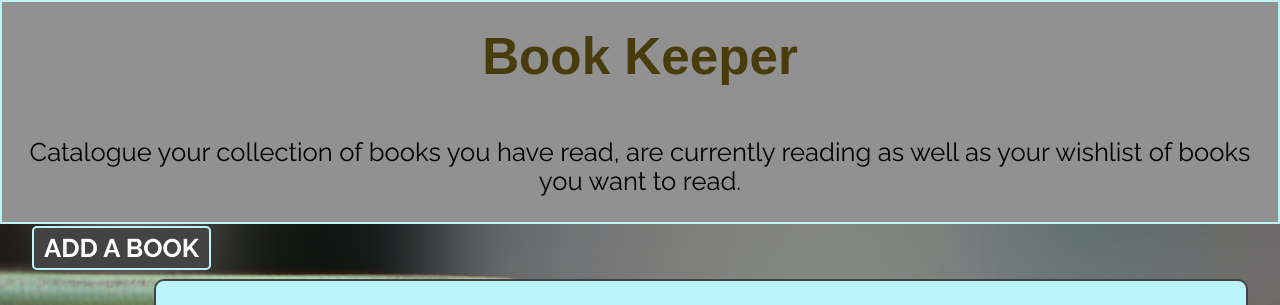
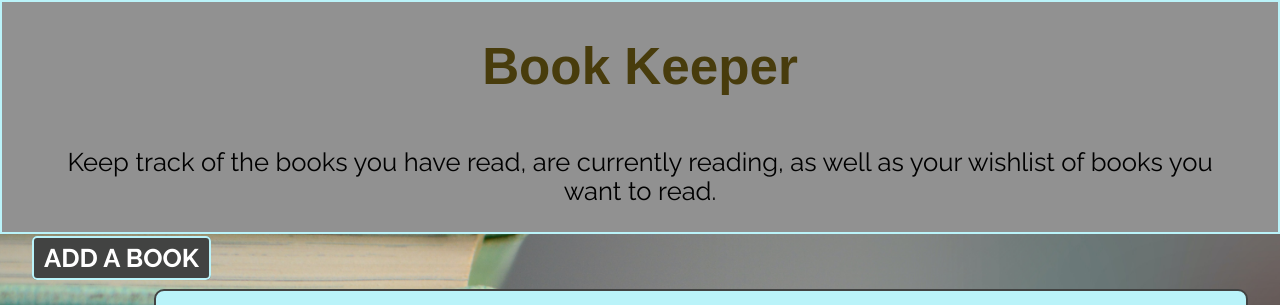
Before and after one commit to kristinmc42/bookKeeper, a React (Create React App) app: page / in a window 1280 px wide. Shown: the top 305 px of the page. Built offline with nearby package versions, Linux system fonts and the light colour scheme; no server answers; the database is empty; a web font is replaced by a local one.

Commit message:
added style color, placeholder color and opacity, fixed height on pagecontainer to fill screen

```diff
--- a/src/App.js
+++ b/src/App.js
@@ -17,8 +17,10 @@ function App() {
     <Router>
       <div className="pageContainer">
         <header>
-          <h1>Book Keeper</h1>
-          <p>Catalogue your collection of books you have read, are currently reading as well as your wishlist of books you want to read. </p>
+          <div className="wrapper">
+            <h1>Book Keeper</h1>
+            <p>Keep track of the books you have read, are currently reading, as well as your wishlist of books you want to read. </p>
+          </div>
         </header>
 
         <main>
--- a/src/App.scss
+++ b/src/App.scss
@@ -1,7 +1,10 @@
 @import "colors";
 
 .pageContainer {
-  height: 100vh;
+  display: flex;
+  flex-direction: column;
+  height: 100%;
+  min-height: 100vh;
 }
 
 main {
@@ -9,18 +12,26 @@ main {
   flex-direction: column;
   justify-content: flex-start;
   align-items: center;
+  flex: 1 1 auto;
   background-image: url(../public/books.jpg);
   background-size: cover;
   background-position: center;
+  background-repeat: no-repeat;
   background-attachment: fixed;
   background-color: $background;
   margin: 0;
-  min-height: 100%;
+  width: 100%;
+  height: 100%;
 }
 
 header {
   background-color: $background;
   border: 2px solid $secondaryColor;
+  .wrapper {
+    max-width: 1200px;
+    width: 95%;
+    padding-top: 10px;
+    margin: 0 auto;
 
     h1 {
       margin: 0;
@@ -37,6 +48,8 @@ header {
     }
   }
 
+}
+
 footer {
   left: 0;
   width: 100%;
--- a/src/components/AddBookForm/AddBookForm.scss
+++ b/src/components/AddBookForm/AddBookForm.scss
@@ -37,6 +37,13 @@ form {
     margin: .6em 0;
     width: 50%;
     min-width: 250px;
+
+    ::placeholder,
+    :-ms-input-placeholder,
+    ::-ms-input-placeholder {
+      color: $blackText;
+      opacity: 1;
+    }
   }
 
   label {
--- a/src/components/DisplayBooks/DisplayBooks.scss
+++ b/src/components/DisplayBooks/DisplayBooks.scss
@@ -4,6 +4,7 @@
   display: flex;
   flex-direction: column;
   align-items: flex-end;
+  padding-bottom: 20px;
 
   .bookshelfTitle, h2 {
     border: 2px solid $primaryColor;
--- /dev/null
+++ b/src/components/Select/Select.scss
@@ -0,0 +1,5 @@
+@import "../../colors";
+
+select {
+  color: $blackText;
+}
```
Lines whose indentation alone changed are shown as unchanged.
